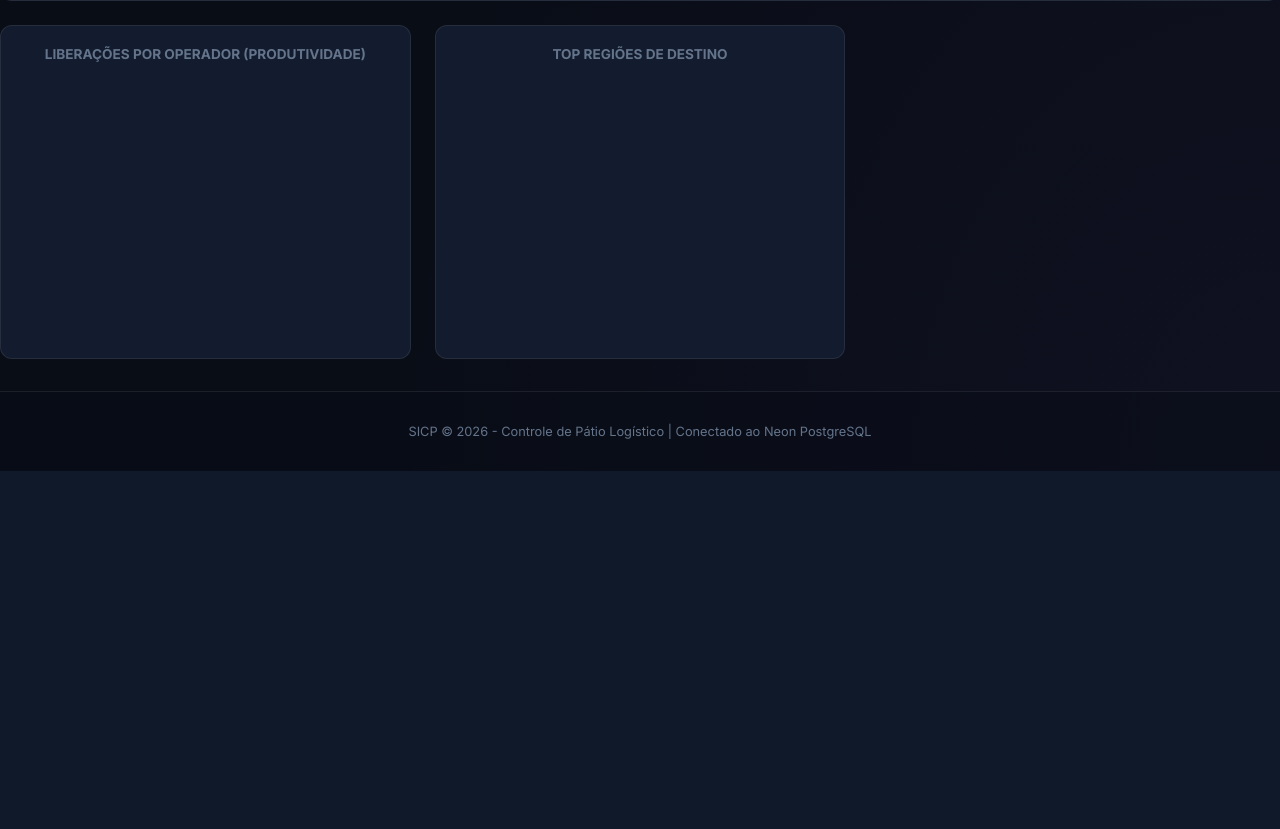
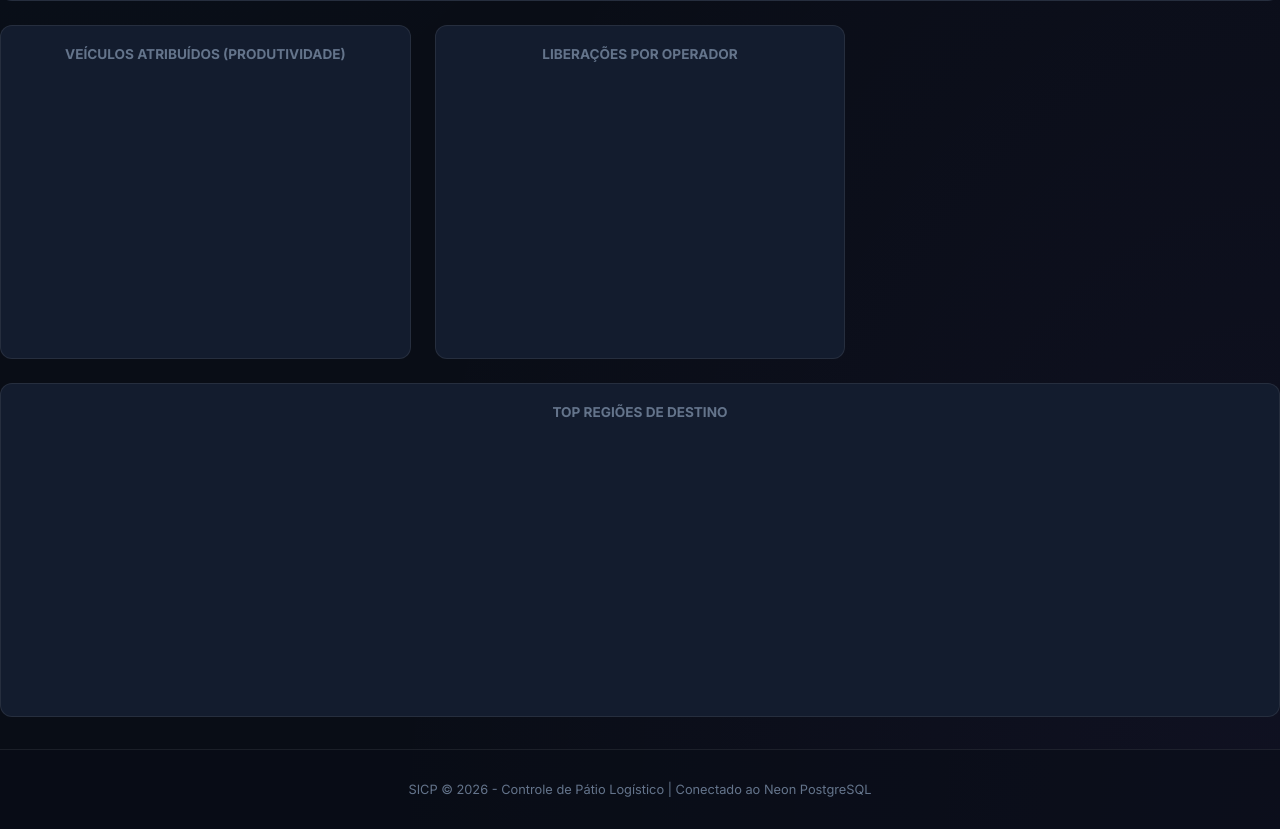
Before and after one commit to ewerthonmaycon11/controledocas-sp24, a Flask app: template templates/graficos.html in a window 1280 px wide. Shown: the part 1125-1954 px from the top of the page. Before the commit the page ends 1596 px from the top, so only its background shows below. Run offline with Flask 3, Linux system fonts and the light colour scheme; the template is opened without the code that fills it, so the values that code supplies are empty; a map, chart or similar area stays blank; some libraries are stand-ins or nearby versions.

Commit message:
Update graficos.html

```diff
--- a/templates/graficos.html
+++ b/templates/graficos.html
@@ -60,13 +60,12 @@
         </div>
     </div>
 
-    <!-- 4. Pico de Ocupação por Hora (Com Filtro de Turnos Acima) -->
+    <!-- 4. Pico de Ocupação por Hora (Com Filtro de Turnos) -->
     <div style="background: var(--bg-card); border: 1px solid var(--border-color); border-radius: 12px; padding: 1.25rem; text-align: center; grid-column: 1 / -1;">
         <div style="display: flex; justify-content: space-between; align-items: center; margin-bottom: 1rem; flex-wrap: wrap; gap: 10px;">
             <h3 style="font-size: 0.85rem; color: var(--text-muted); text-transform: uppercase; margin: 0;">Fluxo e Pico de Chegadas por Horário</h3>
 
-            <!-- Botões de Seleção de Turno -->
-            <div style="display: flex; gap: 6px;">
+            <div style="display: flex; gap: 6px; flex-wrap: wrap;">
                 <button class="btn-turno active" data-turno="geral" style="padding: 5px 12px; border-radius: 6px; border: 1px solid var(--accent-blue); background: var(--accent-blue); color: #090d16; font-size: 0.75rem; font-weight: 700; cursor: pointer;">Geral</button>
                 <button class="btn-turno" data-turno="t1" style="padding: 5px 12px; border-radius: 6px; border: 1px solid var(--border-color); background: var(--bg-card); color: var(--text-muted); font-size: 0.75rem; font-weight: 700; cursor: pointer;">T1 (05:25 - 14:00)</button>
                 <button class="btn-turno" data-turno="t2" style="padding: 5px 12px; border-radius: 6px; border: 1px solid var(--border-color); background: var(--bg-card); color: var(--text-muted); font-size: 0.75rem; font-weight: 700; cursor: pointer;">T2 (14:00 - 21:00)</button>
@@ -79,16 +78,24 @@
         </div>
     </div>
 
-    <!-- 5. Produtividade por Operador -->
+    <!-- 5. Veículos Atribuídos / Cadastrados (Produtividade) -->
     <div style="background: var(--bg-card); border: 1px solid var(--border-color); border-radius: 12px; padding: 1.25rem; text-align: center;">
-        <h3 style="font-size: 0.85rem; color: var(--text-muted); margin-bottom: 1rem; text-transform: uppercase;">Liberações por Operador (Produtividade)</h3>
+        <h3 style="font-size: 0.85rem; color: var(--text-muted); margin-bottom: 1rem; text-transform: uppercase;">Veículos Atribuídos (Produtividade)</h3>
+        <div style="position: relative; height: 260px; display: flex; align-items: center; justify-content: center;">
+            <canvas id="chartAtribuicoes"></canvas>
+        </div>
+    </div>
+
+    <!-- 6. Liberações por Operador -->
+    <div style="background: var(--bg-card); border: 1px solid var(--border-color); border-radius: 12px; padding: 1.25rem; text-align: center;">
+        <h3 style="font-size: 0.85rem; color: var(--text-muted); margin-bottom: 1rem; text-transform: uppercase;">Liberações por Operador</h3>
         <div style="position: relative; height: 260px; display: flex; align-items: center; justify-content: center;">
             <canvas id="chartOperadores"></canvas>
         </div>
     </div>
 
-    <!-- 6. Principais Regiões de Destino -->
-    <div style="background: var(--bg-card); border: 1px solid var(--border-color); border-radius: 12px; padding: 1.25rem; text-align: center;">
+    <!-- 7. Principais Regiões de Destino -->
+    <div style="background: var(--bg-card); border: 1px solid var(--border-color); border-radius: 12px; padding: 1.25rem; text-align: center; grid-column: 1 / -1;">
         <h3 style="font-size: 0.85rem; color: var(--text-muted); margin-bottom: 1rem; text-transform: uppercase;">Top Regiões de Destino</h3>
         <div style="position: relative; height: 260px; display: flex; align-items: center; justify-content: center;">
             <canvas id="chartRegioes"></canvas>
@@ -99,11 +106,10 @@
 
 <script>
 document.addEventListener('DOMContentLoaded', () => {
-    let chartSetores, chartCPT, chartVelocidade, chartPicoHoras, chartOperadores, chartRegioes;
+    let chartSetores, chartCPT, chartVelocidade, chartPicoHoras, chartAtribuicoes, chartOperadores, chartRegioes;
     let periodoAtual = 'dia';
     let turnoAtual = 'geral';
 
-    // Eventos de Período
     const btnPeriodos = document.querySelectorAll('.btn-periodo');
     btnPeriodos.forEach(btn => {
         btn.addEventListener('click', () => {
@@ -121,7 +127,6 @@ document.addEventListener('DOMContentLoaded', () => {
         });
     });
 
-    // Eventos de Turno para o gráfico de barras
     const btnTurnos = document.querySelectorAll('.btn-turno');
     btnTurnos.forEach(btn => {
         btn.addEventListener('click', () => {
@@ -145,7 +150,6 @@ document.addEventListener('DOMContentLoaded', () => {
             if (!res.ok) return;
             const dados = await res.json();
 
-            // KPIs
             document.getElementById('kpi-total').innerText = dados.total_operacoes;
             document.getElementById('kpi-tempo-medio').innerText = `${dados.tempo_medio_minutos} min`;
             document.getElementById('kpi-hub-medio').innerText = `${dados.tempo_setor.HUB} min`;
@@ -167,15 +171,14 @@ document.addEventListener('DOMContentLoaded', () => {
                 }
             };
 
-            // Destruir gráficos anteriores
             if (chartSetores) chartSetores.destroy();
             if (chartCPT) chartCPT.destroy();
             if (chartVelocidade) chartVelocidade.destroy();
             if (chartPicoHoras) chartPicoHoras.destroy();
+            if (chartAtribuicoes) chartAtribuicoes.destroy();
             if (chartOperadores) chartOperadores.destroy();
             if (chartRegioes) chartRegioes.destroy();
 
-            // 1. Setores
             chartSetores = new Chart(document.getElementById('chartSetores'), {
                 type: 'doughnut',
                 data: {
@@ -185,7 +188,6 @@ document.addEventListener('DOMContentLoaded', () => {
                 options: configDoughnut
             });
 
-            // 2. CPT
             chartCPT = new Chart(document.getElementById('chartCPT'), {
                 type: 'doughnut',
                 data: {
@@ -195,7 +197,6 @@ document.addEventListener('DOMContentLoaded', () => {
                 options: configDoughnut
             });
 
-            // 3. Velocidade
             chartVelocidade = new Chart(document.getElementById('chartVelocidade'), {
                 type: 'doughnut',
                 data: {
@@ -205,7 +206,6 @@ document.addEventListener('DOMContentLoaded', () => {
                 options: configDoughnut
             });
 
-            // 4. Pico Horário (Com filtro de Turno)
             chartPicoHoras = new Chart(document.getElementById('chartPicoHoras'), {
                 type: 'bar',
                 data: {
@@ -215,7 +215,15 @@ document.addEventListener('DOMContentLoaded', () => {
                 options: configBar
             });
 
-            // 5. Operadores
+            chartAtribuicoes = new Chart(document.getElementById('chartAtribuicoes'), {
+                type: 'bar',
+                data: {
+                    labels: dados.atribuicoes.labels,
+                    datasets: [{ data: dados.atribuicoes.data, backgroundColor: '#f59e0b', borderRadius: 6 }]
+                },
+                options: configBar
+            });
+
             chartOperadores = new Chart(document.getElementById('chartOperadores'), {
                 type: 'bar',
                 data: {
@@ -225,7 +233,6 @@ document.addEventListener('DOMContentLoaded', () => {
                 options: configBar
             });
 
-            // 6. Regiões
             chartRegioes = new Chart(document.getElementById('chartRegioes'), {
                 type: 'bar',
                 data: {
```
